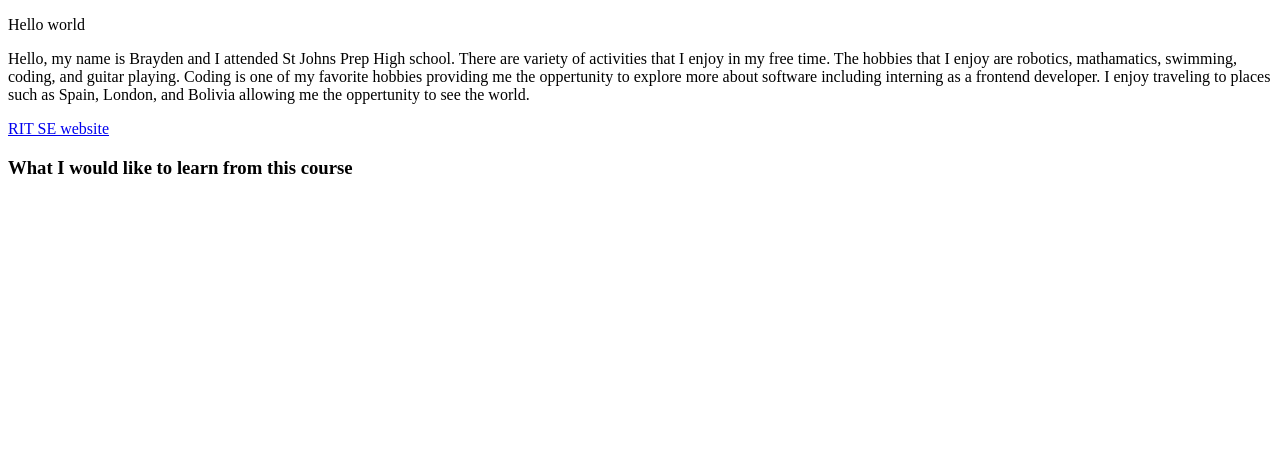
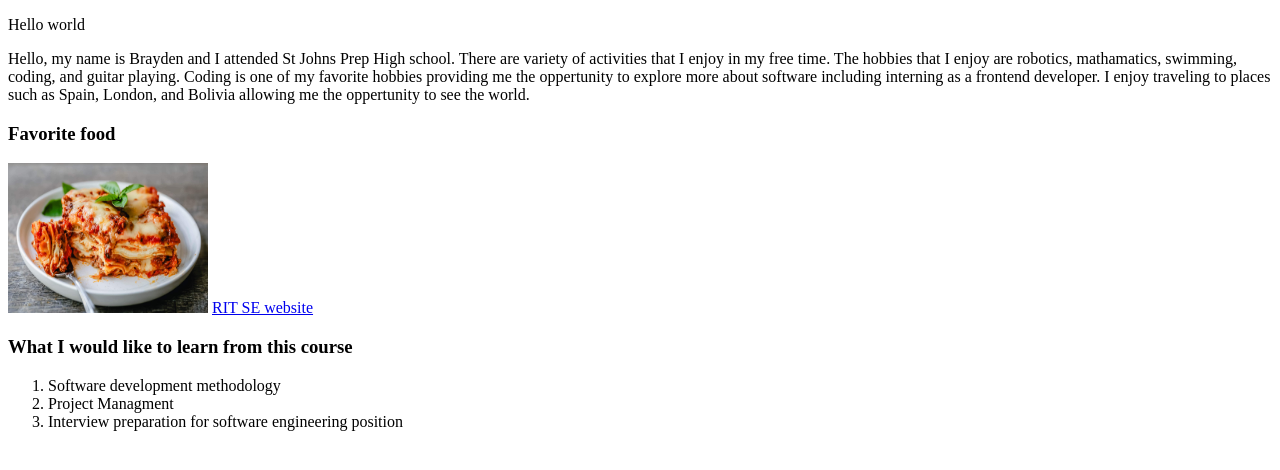
Before and after one commit to BraydenCastro/BraydenCastro-github.io, a plain HTML site: page page.html in a window 1280 px wide. Drawn offline with Linux system fonts and the light colour scheme.

Commit message:
implement image, link and points

```diff
--- a/page.html
+++ b/page.html
@@ -4,6 +4,12 @@
     <meta charset="UTF-8">
     <meta name="viewport" content="width=device-width, initial-scale=1.0">
     <title>Hompage</title>
+    <style>
+        img{
+            width: 200px;
+            height: 150px;
+        }
+    </style>
 </head>
 <body>
     <p>Hello world</p>
@@ -14,8 +20,16 @@
         including interning as a frontend developer. I enjoy traveling to places such as Spain, London,
         and Bolivia allowing me the oppertunity to see the world.
     </p>
+
+    <h3>Favorite food</h3>
+    <img src="lasanga_image.jpg" alt="Lasagna_image_favorite_food">
     <a href="https://www.rit.edu/computing/department-software-engineering">RIT SE website</a>
     <h3>What I would like to learn from this course </h3>
+    <ol>
+        <li>Software development methodology </li>
+        <li>Project Managment </li>
+        <li>Interview preparation for software engineering position</li>
+    </ol>
 
 
 
```
Also changed, not shown: lasanga_image.jpg (added).
